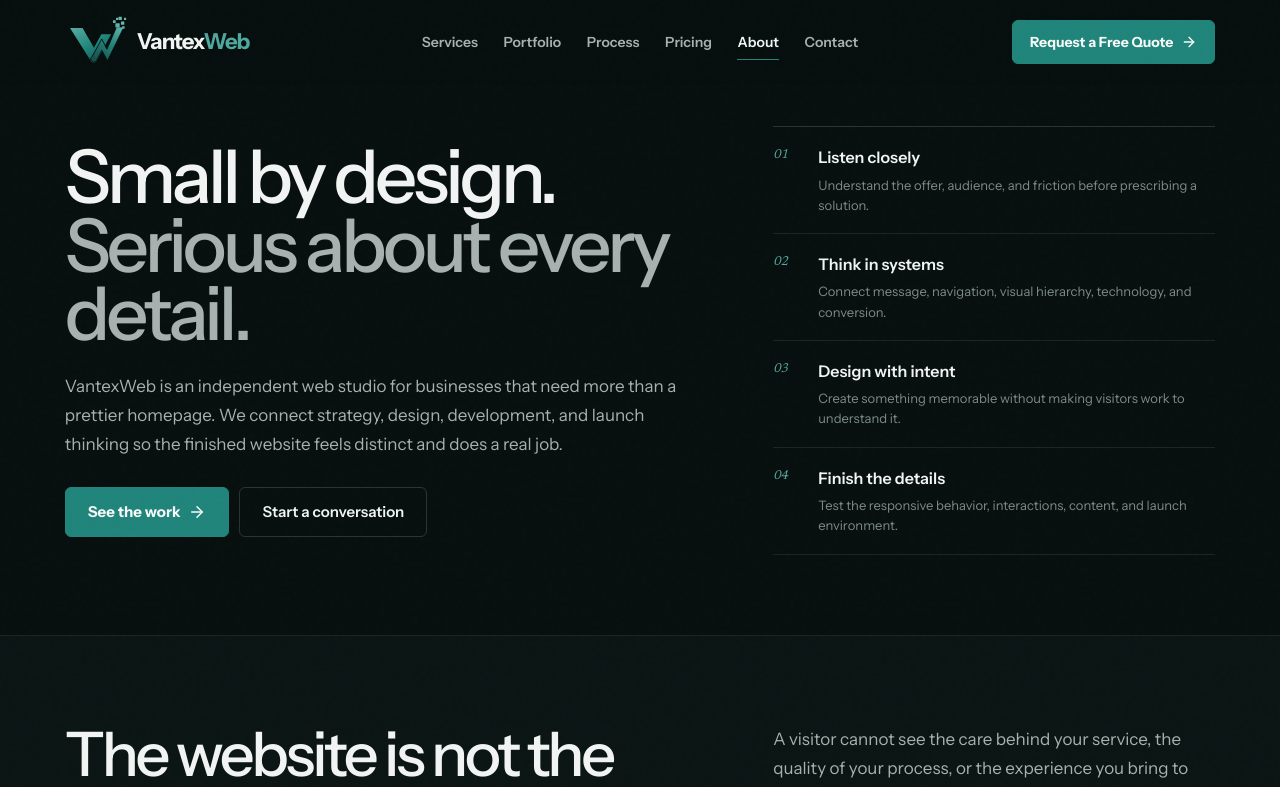
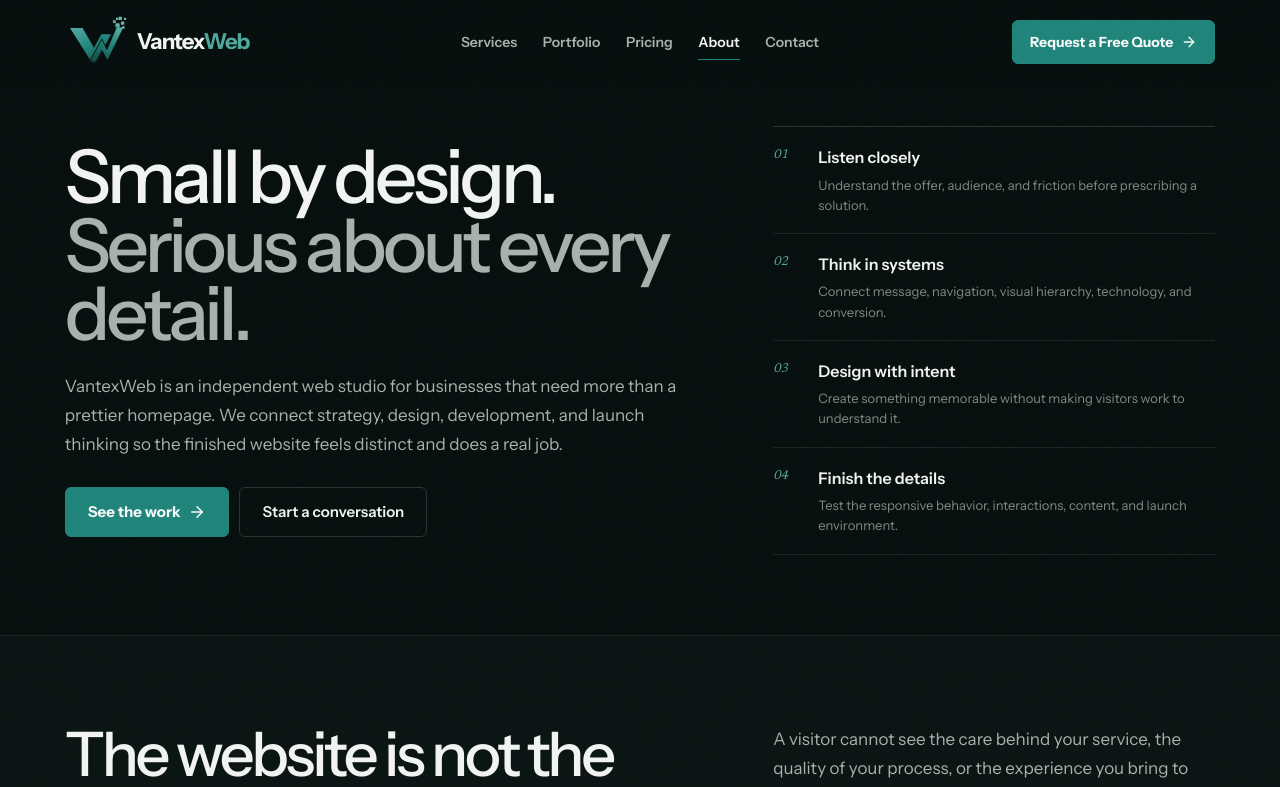
Before and after one commit to arslanrajput-sys/Vantex-Web-Agency, a Next.js app: page /about in a window 1280 px wide. Shown: the top 787 px of the page. Built offline with nearby package versions, Linux system fonts and the light colour scheme; no server answers.

Commit message:
Refine navigation and portfolio alignment

```diff
--- a/components/footer.tsx
+++ b/components/footer.tsx
@@ -4,7 +4,7 @@ import { site } from "@/lib/site";
 import { Logo } from "./logo";
 
 export function Footer() {
-  return <footer className="site-footer"><div className="shell"><div className="footer-main"><div className="footer-brand"><Logo footer/><p>Premium web design and development for service businesses that want clearer positioning, stronger credibility, and more qualified inquiries.</p></div><FooterLinks title="Services" links={[["Custom websites","/services/#custom-website-design-development"],["Landing pages","/services/#landing-page-design"],["Website redesign","/services/#website-redesign-optimization"],["AI receptionist chatbots","/services/#ai-chatbot-integration"],["SEO & performance","/services/#seo-performance-optimization"]]}/><FooterLinks title="Company" links={[["About","/about"],["Portfolio","/portfolio"],["Process","/#process"],["Pricing","/pricing"],["Contact","/contact"]]}/><div className="footer-column footer-connect"><h3>Connect</h3><a href={`mailto:${site.email}`}>{site.email}</a><a href={`tel:${site.phoneHref}`}>{site.phoneDisplay}</a></div></div><div className="footer-bottom"><p>© {new Date().getFullYear()} VantexWeb. All rights reserved.</p><div><Link href="/privacy">Privacy Policy</Link><Link href="/terms">Terms</Link><Link href="/disclaimer">Disclaimer</Link><a href="#top">Back to top <ArrowUpRight size={13}/></a></div></div></div></footer>;
+  return <footer className="site-footer"><div className="shell"><div className="footer-main"><div className="footer-brand"><Logo footer/><p>Premium web design and development for service businesses that want clearer positioning, stronger credibility, and more qualified inquiries.</p></div><FooterLinks title="Services" links={[["Custom websites","/services/#custom-website-design-development"],["Landing pages","/services/#landing-page-design"],["Website redesign","/services/#website-redesign-optimization"],["AI receptionist chatbots","/services/#ai-chatbot-integration"],["SEO & performance","/services/#seo-performance-optimization"]]}/><FooterLinks title="Company" links={[["About","/about"],["Portfolio","/portfolio"],["Pricing","/pricing"],["Contact","/contact"]]}/><div className="footer-column footer-connect"><h3>Connect</h3><a href={`mailto:${site.email}`}>{site.email}</a><a href={`tel:${site.phoneHref}`}>{site.phoneDisplay}</a></div></div><div className="footer-bottom"><p>© {new Date().getFullYear()} VantexWeb. All rights reserved.</p><div><Link href="/privacy">Privacy Policy</Link><Link href="/terms">Terms</Link><Link href="/disclaimer">Disclaimer</Link><a href="#top">Back to top <ArrowUpRight size={13}/></a></div></div></div></footer>;
 }
 
 function FooterLinks({title,links}:{title:string;links:readonly (readonly [string,string])[]}) {
--- a/components/navbar.tsx
+++ b/components/navbar.tsx
@@ -9,7 +9,6 @@ import { Logo } from "./logo";
 const links = [
   {label:"Services",href:"/services",section:"services"},
   {label:"Portfolio",href:"/portfolio",section:"portfolio"},
-  {label:"Process",href:"/#process",section:"process"},
   {label:"Pricing",href:"/pricing",section:"pricing"},
   {label:"About",href:"/about",section:"about"},
   {label:"Contact",href:"/contact",section:"contact"},
--- a/styles/responsive.css
+++ b/styles/responsive.css
@@ -34,7 +34,7 @@
   .next-hero{padding:104px 0 62px}.hero-mega-title{font-size:clamp(3.2rem,13.5vw,4.8rem);line-height:.91;letter-spacing:-.055em}.hero-mega-title span{display:inline}.hero-mega-title span+span::before{content:" "}.hero-support{margin-top:28px}.hero-lede{max-width:580px}.hero-actions{margin-top:24px}.hero-proof{display:grid;grid-template-columns:1fr;gap:9px;margin-top:24px;padding-top:16px}.hero-showcase{display:none}.hero-vw{right:-38vw;bottom:-2vw;width:125vw}
   .trust-list{display:grid;grid-template-columns:1fr 1fr}.trust-item{min-height:66px;border-bottom:1px solid var(--line);padding:14px 12px;font-size:12px}.trust-item:nth-child(3){border-left:1px solid var(--line)}.trust-item:nth-child(4){border-left:0}.trust-item:nth-child(n+4){border-bottom:1px solid var(--line)}.trust-item:last-child{grid-column:1/3;border-left:1px solid var(--line);border-bottom:0}
   .editorial-section{padding-block:70px}.editorial-split,.section-lead-row,.portfolio-intro,.transformation-heading,.outcomes-header{display:block}.editorial-intro h2,.section-lead-row h2,.outcomes-header h2,.relationship-layout h2{font-size:clamp(2.55rem,10.5vw,3.8rem)}.diagnostic-list,.value-list,.process-list{margin-top:40px}.section-lead-row>.text-link{margin-top:20px}.service-index{margin-top:38px}.service-row{grid-template-columns:42px minmax(0,1fr) 24px;gap:13px;padding:21px 0}.service-row h3{font-size:19px}.service-row p{grid-column:2/4;margin-top:-4px;font-size:14px}.service-row:hover{padding-inline:0}
-  .portfolio-editorial{padding-block:72px}.portfolio-intro>div:last-child{margin-top:25px}.portfolio-intro h2{font-size:clamp(2.7rem,11vw,4.2rem)}.portfolio-list{gap:56px}.portfolio-card{gap:20px}.portfolio-copy h3{font-size:clamp(2rem,8.5vw,2.8rem)}.portfolio-copy>p{font-size:15px}.portfolio-home-footer{align-items:flex-start;flex-direction:column;margin-top:55px}
+  .portfolio-editorial{padding-block:72px}.portfolio-intro>div:last-child{margin-top:25px;padding-top:0}.portfolio-intro h2{font-size:clamp(2.7rem,11vw,4.2rem)}.portfolio-list{gap:56px}.portfolio-card{gap:20px}.portfolio-copy h3{font-size:clamp(2rem,8.5vw,2.8rem)}.portfolio-copy>p{font-size:15px}.portfolio-home-footer{align-items:flex-start;flex-direction:column;margin-top:55px}
   .transformation-heading h2{font-size:clamp(2.8rem,12vw,4.5rem)}.transformation-heading>p{margin-top:28px}.transformation-grid{grid-template-columns:1fr;margin-top:52px}.transformation-column+div{border-top:1px solid var(--line-strong);border-left:0;padding-left:0}.transformation-column>span{font-size:3rem}
   .process-intro{position:static}.process-list li{min-height:0}.outcomes-header>p{margin-top:25px}.outcomes-list{grid-template-columns:1fr;margin-top:48px}.outcomes-list li:nth-child(n){border-left:0;padding:20px 0}.relationship-layout,.faq-layout,.contact-page-form-section>.shell,.contact-next-layout{grid-template-columns:1fr;gap:45px}.relationship-layout ol{margin-top:5px}.faq-list{margin-top:4px}.faq-button{padding:22px 0}.faq-answer.open>p{padding-right:24px}
   .final-cta-section{padding-block:76px}.final-cta h2{font-size:clamp(3rem,12vw,4.6rem)}.final-cta p{font-size:16px}.final-cta-actions{width:100%;margin-top:30px;justify-self:start;flex-direction:column}.final-cta-actions>*{width:100%;flex:none;min-height:50px}
```
Also changed, not shown: styles/components.css.
